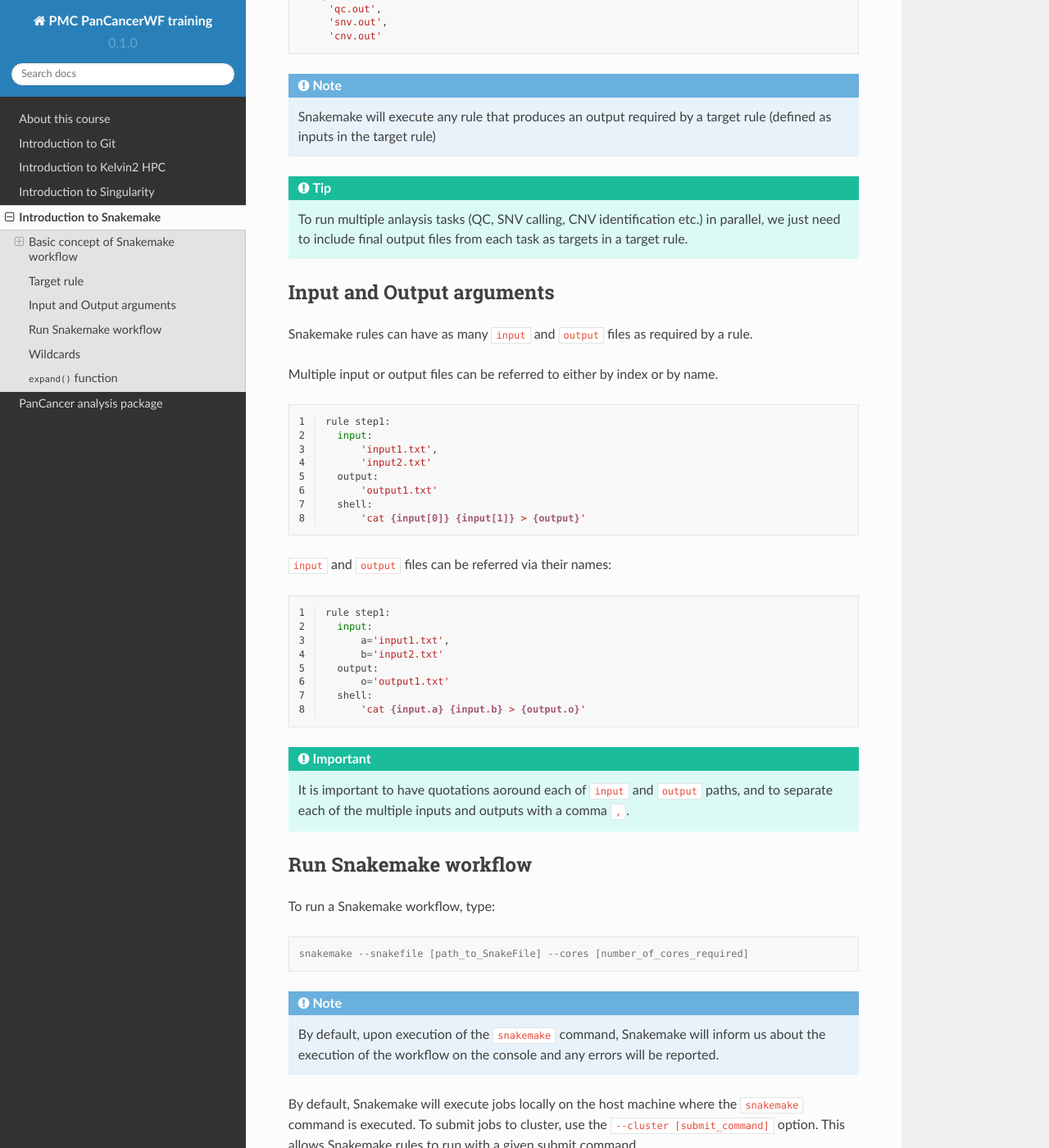
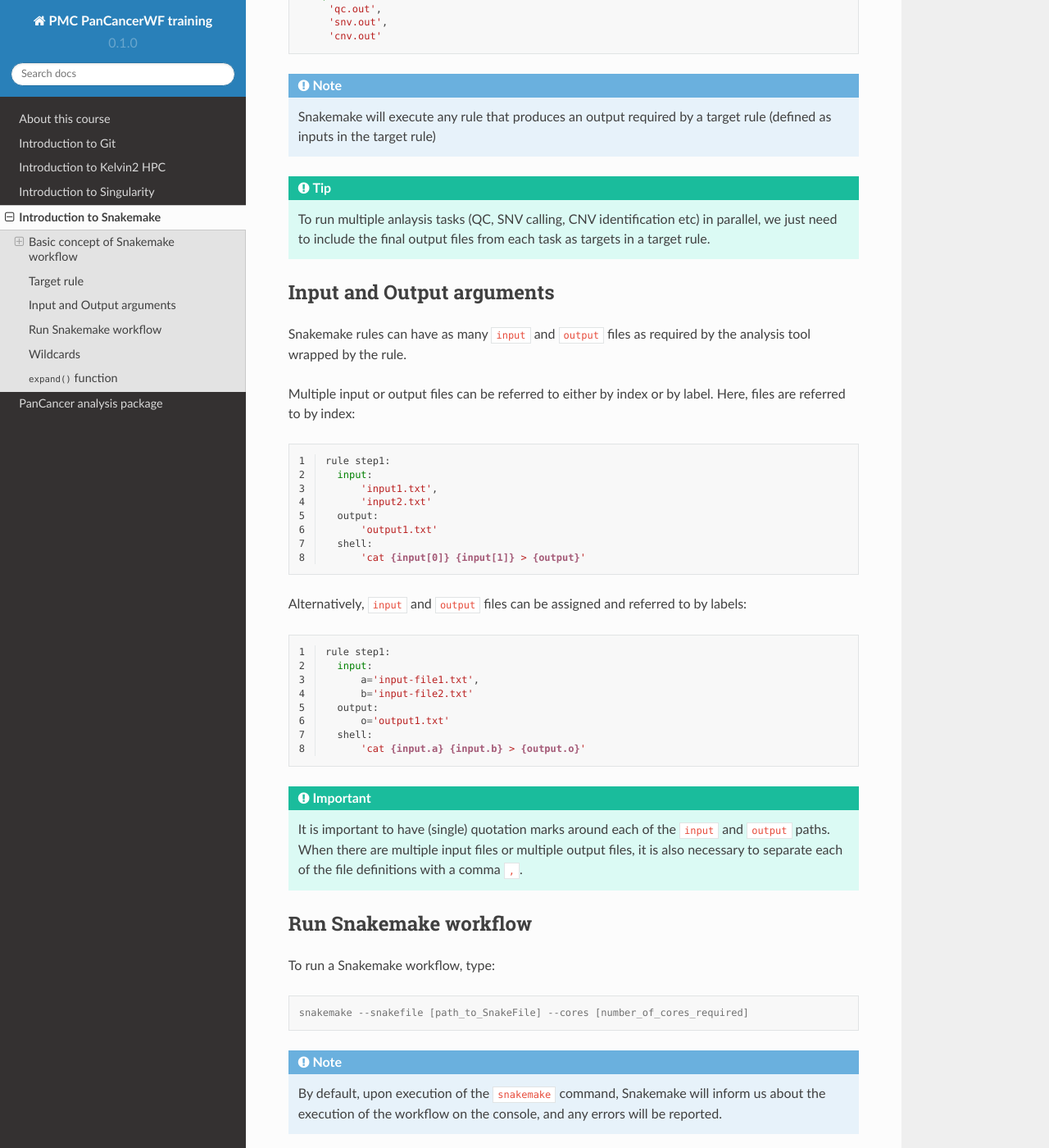
Before and after one commit to sirintra/PMC-PC-training, a Sphinx documentation site: the page built from docs/source/snakemake.rst, in a window 1280 px wide and 1400 px high, scrolled down 2552 px. Shown: the whole window at 82% size. Built offline with Sphinx 7.4.7 and the Read the Docs theme 2.0.0, drawn with Linux system fonts in a browser that asks for light colours; some of the changed text lies outside the part shown.

Commit message:
Update snakemake.rst

```diff
--- a/docs/source/snakemake.rst
+++ b/docs/source/snakemake.rst
@@ -75,7 +75,7 @@ Given a set of targets (outputs), Snakemake will find a composition of rules to
 Target rule
 ************************************
 
-Target rule is the rule that Snakemake focuses on when executing a Snakefile. When a workflow is executed, Snakemake will focus on producing output/target(s) defined in the target rule by creating a sequence of jobs that are dependent on each other.
+A target rule is the rule that Snakemake focuses on when executing a Snakefile. When a workflow is executed, Snakemake will focus on producing output/target(s) defined in the target rule by creating a sequence of jobs that are dependent on each other.
 
 By default, if no target rule is specified, Snakemake will use the first rule of the Snakefile as the target. In a nutshell, a target rule should define a collection of final outputs expected from the workflow.
 
@@ -98,16 +98,16 @@ Defining a target rule:
 
 .. Tip::
 
-   To run multiple anlaysis tasks (QC, SNV calling, CNV identification etc.) in parallel, we just need to include final output files from each task as targets in a target rule.
+   To run multiple anlaysis tasks (QC, SNV calling, CNV identification etc) in parallel, we just need to include the final output files from each task as targets in a target rule.
 
 
 
 Input and Output arguments
 ************************************
 
-Snakemake rules can have as many ``input`` and ``output`` files as required by a rule.
+Snakemake rules can have as many ``input`` and ``output`` files as required by the analysis tool wrapped by the rule.
 
-Multiple input or output files can be referred to either by index or by name.
+Multiple input or output files can be referred to either by index or by label. Here, files are referred to by index:
 
 .. code-block:: python
    :linenos:
@@ -122,15 +122,15 @@ Multiple input or output files can be referred to either by index or by name.
          'cat {input[0]} {input[1]} > {output}'
 
 
-``input`` and ``output`` files can be referred via their names:
+Alternatively, ``input`` and ``output`` files can be assigned and referred to by labels:
 
 .. code-block:: python
    :linenos:
 
    rule step1:
      input:
-         a='input1.txt',
-         b='input2.txt'
+         a='input-file1.txt',
+         b='input-file2.txt'
      output:
          o='output1.txt'
      shell:
@@ -139,7 +139,7 @@ Multiple input or output files can be referred to either by index or by name.
 
 .. important::
 
-   It is important to have quotations aoround each of ``input`` and ``output`` paths, and to separate each of the multiple inputs and outputs with a comma ``,``.
+   It is important to have (single) quotation marks around each of the ``input`` and ``output`` paths. When there are multiple input files or multiple output files, it is also necessary to separate each of the file definitions with a comma ``,``.
 
 
 Run Snakemake workflow
@@ -154,7 +154,7 @@ To run a Snakemake workflow, type:
 
 .. note::
 
-   By default, upon execution of the ``snakemake`` command, Snakemake will inform us about the execution of the workflow on the console and any errors will be reported.
+   By default, upon execution of the ``snakemake`` command, Snakemake will inform us about the execution of the workflow on the console, and any errors will be reported.
 
 
 By default, Snakemake will execute jobs locally on the host machine where the ``snakemake`` command is executed.
@@ -188,7 +188,7 @@ Or to immediately submit all jobs to the cluster instead of waiting for present
 Wildcards
 ************************************
 
-`Wildcards <https://snakemake.readthedocs.io/en/stable/snakefiles/rules.html#wildcards>`_ can be considered as a placeholder variables. This variable is usually defined as a list of items and can be reaplaced bu regular expression. A wildcard variable is useful for generalize a rule to apply to a number of datasets.
+`Wildcards <https://snakemake.readthedocs.io/en/stable/snakefiles/rules.html#wildcards>`_ can be considered as a placeholder variables. This variable is usually defined as a list of items and can be replaced by a regular expression. A wildcard variable is useful to generalize a rule so that it can apply to a number of datasets.
 
 
 Example of defining a rule that will process through list of files:
```
